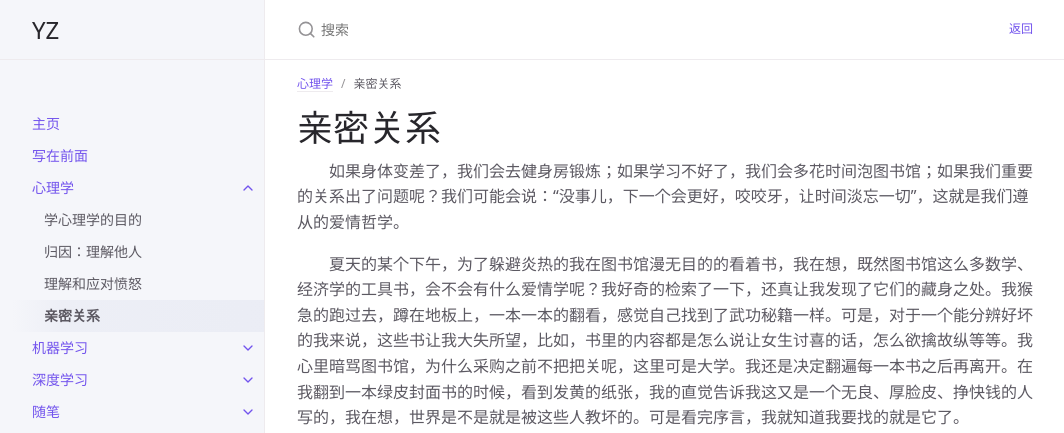
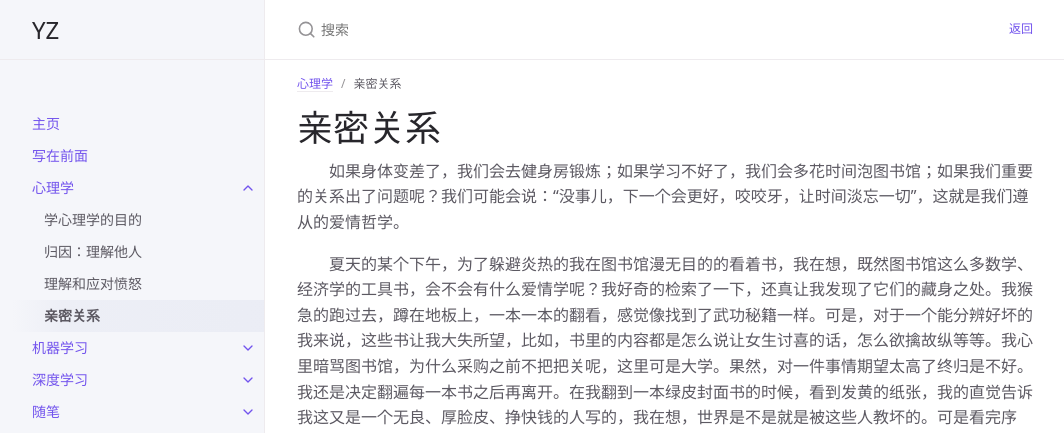
Before and after one commit to yz14/main, a Jekyll site: the page built from docs/psy/4.md, in a window 1280 px wide and 1248 px high. Shown: the top 433 px of the window, without its empty margins (107-1171 px from the left). Built offline with Jekyll 4.4.1, drawn with Linux system fonts in a browser that asks for light colours; some of the changed text lies outside the part shown.

Commit message:
Update 4.md

```diff
--- a/docs/psy/4.md
+++ b/docs/psy/4.md
@@ -9,7 +9,7 @@ nav_order: 4
 
 &emsp;&emsp;如果身体变差了，我们会去健身房锻炼；如果学习不好了，我们会多花时间泡图书馆；如果我们重要的关系出了问题呢？我们可能会说：“没事儿，下一个会更好，咬咬牙，让时间淡忘一切”，这就是我们遵从的爱情哲学。
 
-&emsp;&emsp;夏天的某个下午，为了躲避炎热的我在图书馆漫无目的的看着书，我在想，既然图书馆这么多数学、经济学的工具书，会不会有什么爱情学呢？我好奇的检索了一下，还真让我发现了它们的藏身之处。我猴急的跑过去，蹲在地板上，一本一本的翻看，感觉自己找到了武功秘籍一样。可是，对于一个能分辨好坏的我来说，这些书让我大失所望，比如，书里的内容都是怎么说让女生讨喜的话，怎么欲擒故纵等等。我心里暗骂图书馆，为什么采购之前不把把关呢，这里可是大学。我还是决定翻遍每一本书之后再离开。在我翻到一本绿皮封面书的时候，看到发黄的纸张，我的直觉告诉我这又是一个无良、厚脸皮、挣快钱的人写的，我在想，世界是不是就是被这些人教坏的。可是看完序言，我就知道我要找的就是它了。
+&emsp;&emsp;夏天的某个下午，为了躲避炎热的我在图书馆漫无目的的看着书，我在想，既然图书馆这么多数学、经济学的工具书，会不会有什么爱情学呢？我好奇的检索了一下，还真让我发现了它们的藏身之处。我猴急的跑过去，蹲在地板上，一本一本的翻看，感觉像找到了武功秘籍一样。可是，对于一个能分辨好坏的我来说，这些书让我大失所望，比如，书里的内容都是怎么说让女生讨喜的话，怎么欲擒故纵等等。我心里暗骂图书馆，为什么采购之前不把把关呢，这里可是大学。果然，对一件事情期望太高了终归是不好。我还是决定翻遍每一本书之后再离开。在我翻到一本绿皮封面书的时候，看到发黄的纸张，我的直觉告诉我这又是一个无良、厚脸皮、挣快钱的人写的，我在想，世界是不是就是被这些人教坏的。可是看完序言，我就知道我要找的就是它了。
 
 &emsp;&emsp;这是著名心理学家[菲利普·津巴多](https://baike.baidu.com/item/菲利普·津巴多/2465932?fromtitle=菲利普津巴多&fromid=11205152&fr=aladdin)为《亲密关系》写的序言：
 
```
